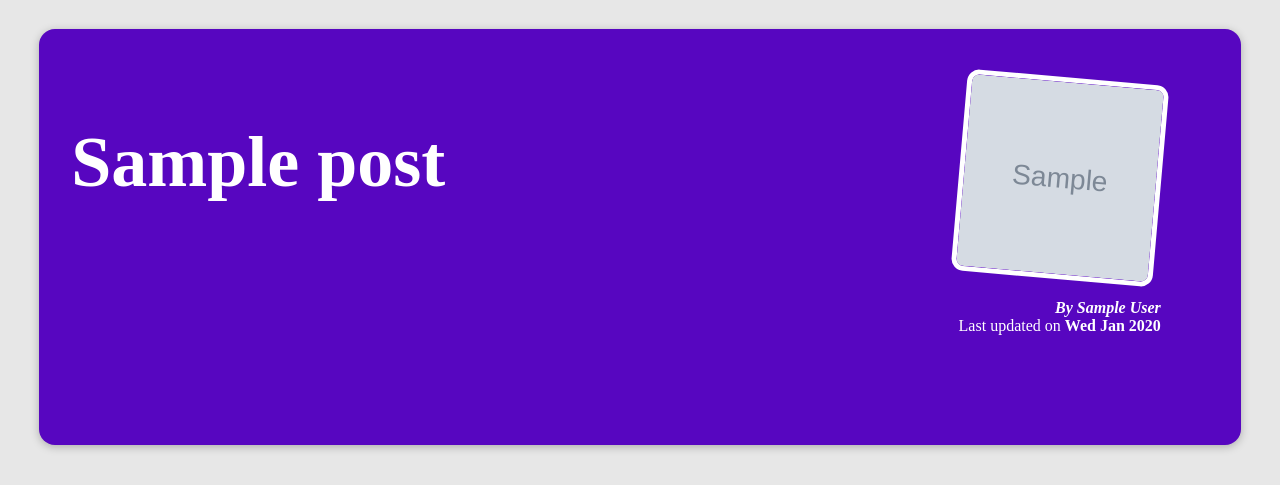
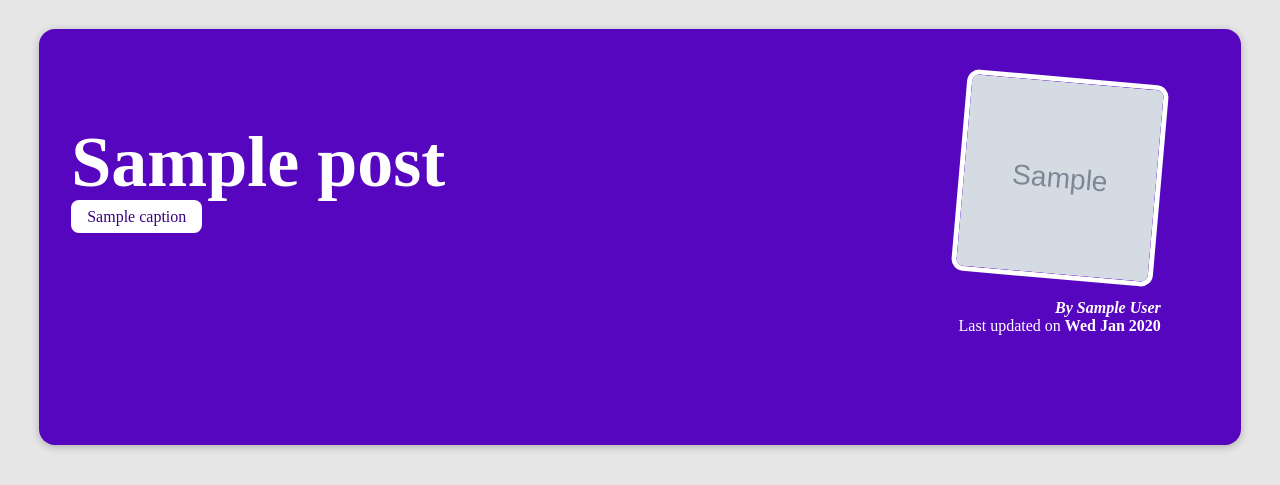
Before and after one commit to AliKazempour/My-Site, a Django app: template my_site/blog/templates/blog/post-detail.html in a window 1280 px wide. Shown: the part 197-682 px from the top of the page. Run offline with Django 4.2, Linux system fonts and the light colour scheme; tables that the repository leaves empty hold one stand-in row (values such as "Sample post"); the template is opened without the code that fills it: values that come from a table or form of the project are taken from there, most other values are stand-ins (such as "Sample title", 1, 10 or a date in 2020); grey boxes marked "Sample" are stand-in pictures.

Commit message:
🎨 style : improve format of post_detail template and css

```diff
--- a/my_site/blog/static/blog/post-detail.css
+++ b/my_site/blog/static/blog/post-detail.css
@@ -22,6 +22,7 @@ body {
   #summary h2 {
     color: white;
     font-size: 4.5rem;
+    margin-bottom: 0.25rem;
   }
 
   #summary article {
@@ -47,6 +48,11 @@ body {
     font-weight: bold;
   }
 
+  #summary a {
+    color: white;
+    text-decoration: none;
+  }
+
   #summary time {
     font-weight: bold;
   }
@@ -60,3 +66,10 @@ body {
     border-radius: 12px;
     box-shadow: 0 2px 8px rgba(0, 0, 0, 0.25);
   }
+
+.tag{
+  background-color: white;
+  color: #390281;
+  padding: 0.5rem 1rem;
+  border-radius: 8px;
+}
--- a/my_site/blog/templates/blog/post-detail.html
+++ b/my_site/blog/templates/blog/post-detail.html
@@ -12,9 +12,14 @@
 {% block content %}
     <section id="summary">
         <h2>{{post.title}}</h2>
+        <div>
+            {% for tag in post_tags %}
+                <span class="tag">{{tag.caption}}</span>
+            {% endfor %}
+        </div>
         <article>
              <img src="{% static "blog/images/"|add:post.image_name %}" alt="{{post.title}}"/>
-             <address>By {{post.author}}</address>
+             <address>By <a href="mailto:{{post.author.email}}"> {{post.author}}</a></address>
              <div>
                     Last updated on <time>{{post.date|date:"D M Y"}}</time>
              </div>
```
